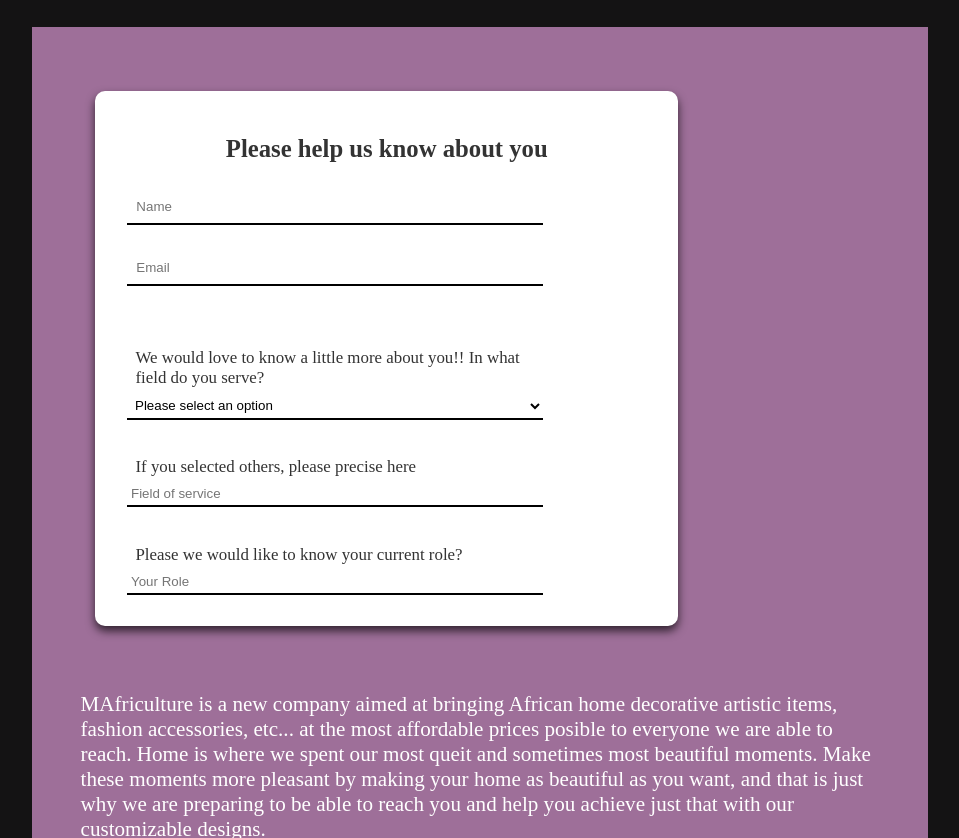
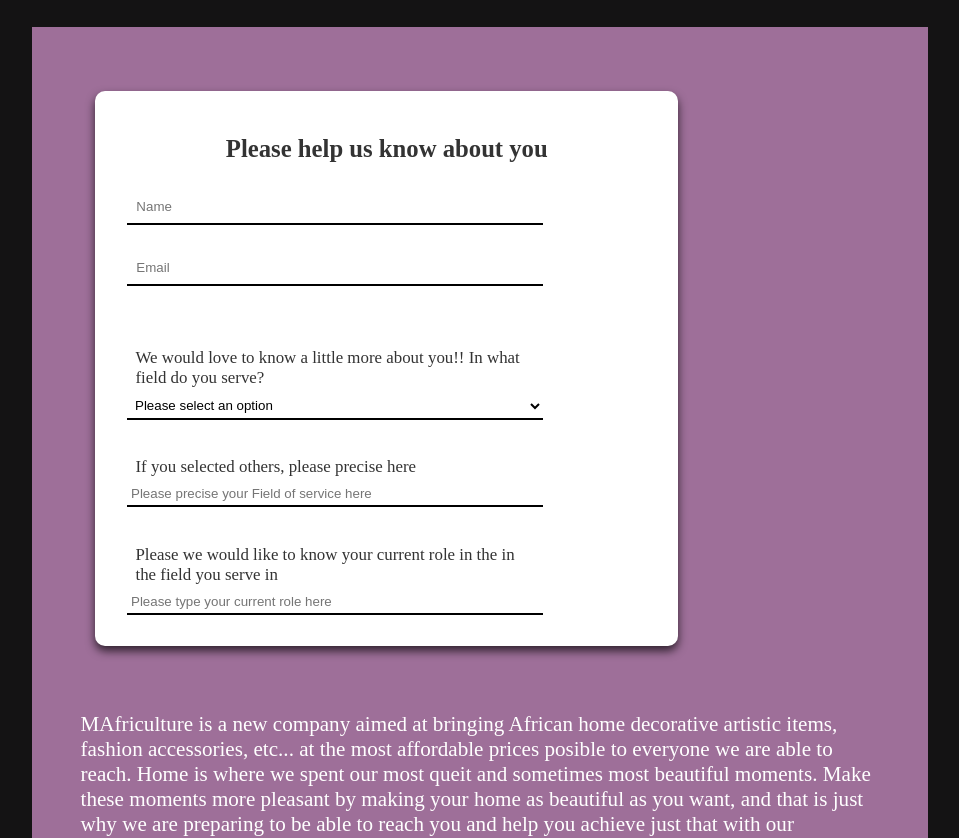
Before and after one commit to Chenwi32/MACsurvey-form, a plain HTML site: page index.html in a window 1280 px wide. Shown: the part 262-1100 px from the top of the page, without its empty margins (160-1119 px from the left). Drawn offline with Linux system fonts and the light colour scheme.

Commit message:
Update index.html

```diff
--- a/index.html
+++ b/index.html
@@ -52,10 +52,10 @@
                         <option value="it" selected="selected">Please select an option</option>
                     </select>
                     <p>If you selected others, please precise here</p>
-                    <input type="text" placeholder="Field of service">
+                    <input type="text" placeholder="Please precise your Field of service here">
 
-                    <p> Please we would like to know your current role?</p>
-                    <input type="text" placeholder="Your Role">
+                    <p> Please we would like to know your current role in the in the field you serve in</p>
+                    <input type="text" placeholder="Please type your current role here">
                 </div>
             </div>
 
```
